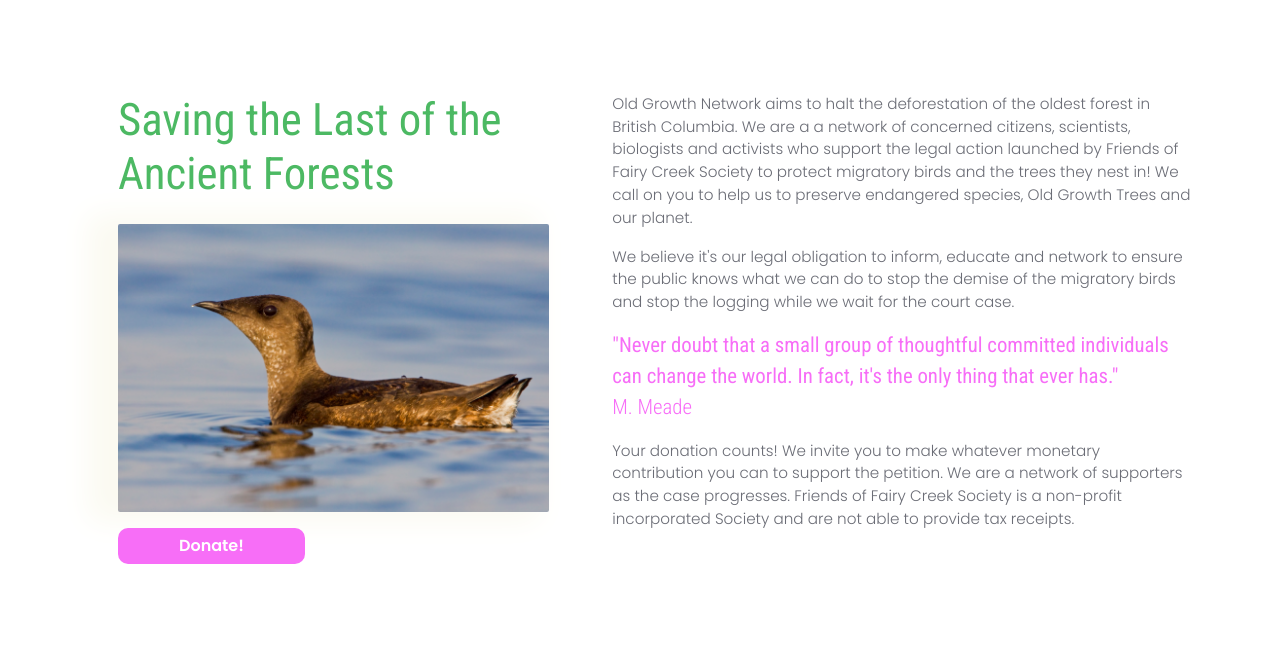
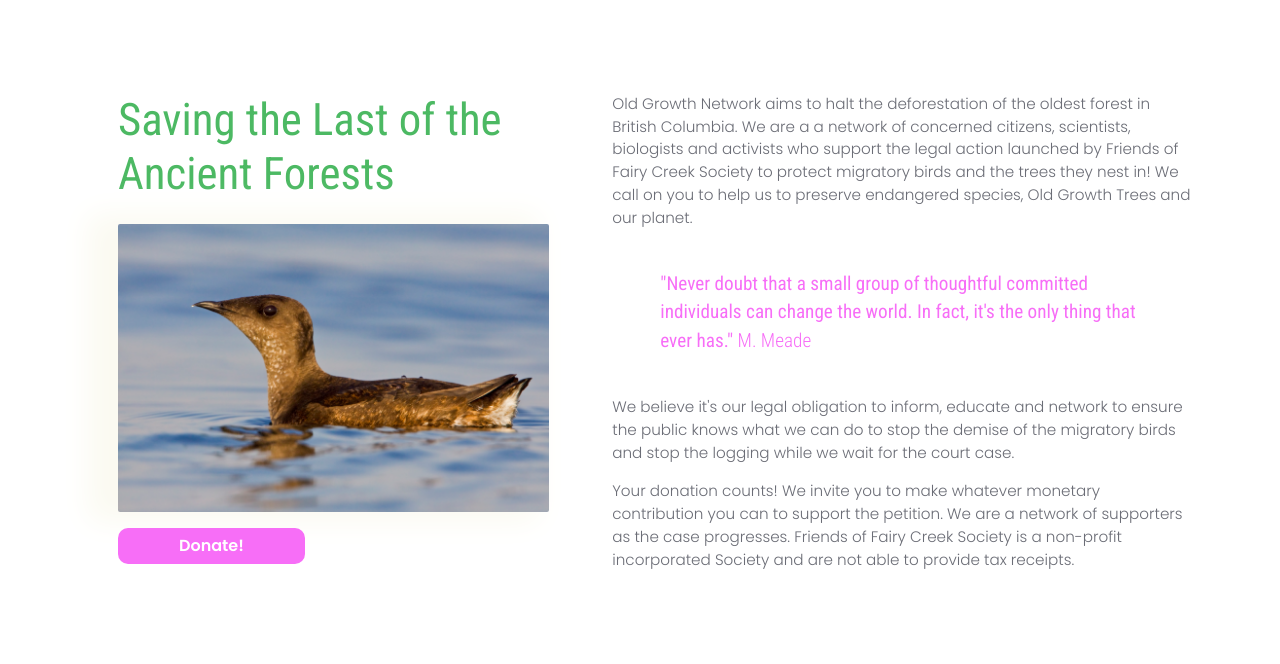
Before and after one commit to OldGrowthNetwork/ogn_website, a Flask app: page / in a window 1280 px wide. Shown: the part 668-1332 px from the top of the page. Run offline with Flask 3, Linux system fonts and the light colour scheme; some libraries are stand-ins or nearby versions.

Commit message:
prettier

```diff
--- a/static/styles.css
+++ b/static/styles.css
@@ -146,7 +146,10 @@ a:hover {color:  rgba(184, 246, 183, 0.9);}
     color: #f76ef7;
     font-family: 'Roboto Condensed', sans-serif;
     font-weight: 200;
-    font-size: 1.3rem;
+    font-size: 1.2rem;
+    padding: 1.5rem;
+    padding-left: 3rem;
+    padding-right: 3rem;
  }
 
  @media only screen and (min-width: 900px) {
--- a/templates/index.html
+++ b/templates/index.html
@@ -37,10 +37,8 @@
 
                     <p>Old Growth Network aims to halt the deforestation of the oldest forest in British Columbia. We are a a network of concerned citizens, scientists, biologists and activists who support the legal action launched by Friends of Fairy Creek Society to protect migratory birds and the trees they nest in!
                     We call on you to help us to preserve endangered species, Old Growth Trees and our planet.</p>
-
+                     <p class="quote"><strong>"Never doubt that a small group of thoughtful committed individuals can change the world. In fact, it's the only thing that ever has."</strong> M. Meade</p>
                     <p>We believe it's our legal obligation to inform, educate and network to ensure the public knows what we can do to stop the demise of the migratory birds and stop the logging while we wait for the court case.</p>
-
-                    <p class="quote"><strong>"Never doubt that a small group of thoughtful committed individuals can change the world. In fact, it's the only thing that ever has."</strong> <br>M. Meade</p>
                     <p>Your donation counts! We invite you to make whatever monetary contribution you can to support the petition. We are a network of supporters as the case progresses. Friends of Fairy Creek Society is a non-profit incorporated Society and are not able to provide tax receipts.</p>
                 </div>
             </div>
```
